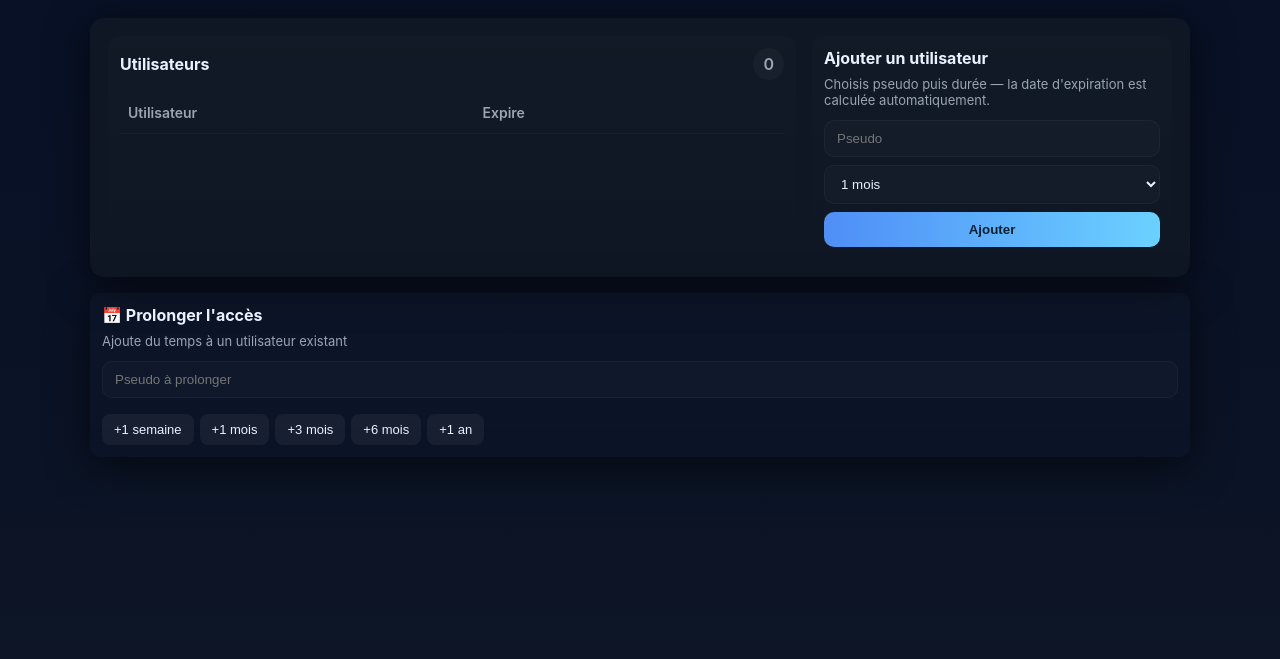
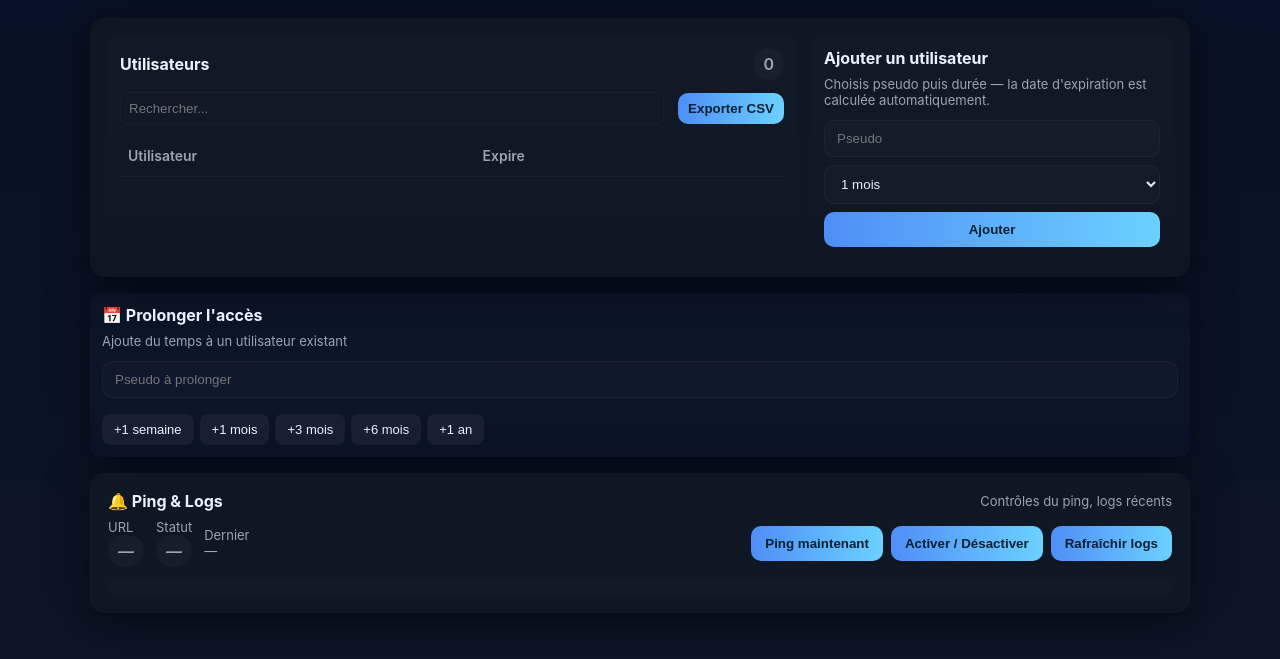
Before and after one commit to cSxrpent/auth-server, a Flask app: template templates/admin.html in a window 1280 px wide. Shown: the part 77-736 px from the top of the page. Run offline with Flask 3, Linux system fonts and the light colour scheme; the template is opened without the code that fills it, so the values that code supplies are empty.

Commit message:
feat(admin): add background ping and admin panel features (logs, manual ping, export)

```diff
--- a/server.py
+++ b/server.py
@@ -3,11 +3,13 @@ import json
 import base64
 import requests
 import time
+import threading
 from datetime import datetime, timedelta
+from collections import deque
 from functools import wraps
 from flask import (
     Flask, request, jsonify, render_template,
-    redirect, url_for, session, send_from_directory
+    redirect, url_for, session, send_from_directory, make_response
 )
 from flask_cors import CORS
 
@@ -275,6 +277,7 @@ def admin_add():
     else:
         users.append({"username": username, "expires": expires})
     save_res = save_users(users)
+    log_event(f"web add: {username} expires {expires}")
     return redirect(url_for("admin"))
 
 @app.route("/admin/delete/<username>", methods=["GET"])
@@ -283,6 +286,7 @@ def admin_delete(username):
     users = load_users()
     users = [u for u in users if u["username"].lower() != username.lower()]
     save_res = save_users(users)
+    log_event(f"web delete: {username}")
     return redirect(url_for("admin"))
 
 # -----------------------
@@ -320,6 +324,7 @@ def api_add():
     else:
         users.append({"username": username, "expires": expires})
     save_res = save_users(users)
+    log_event(f"api_add: {username} expires {expires}")
     return jsonify({"message": "ok", "username": username, "expires": expires, "save_result": save_res}), 200
 
 @app.route("/api/delete", methods=["POST"])
@@ -331,6 +336,7 @@ def api_delete():
         return jsonify({"error": "username missing"}), 400
     users = [u for u in load_users() if u["username"].lower() != username.lower()]
     save_res = save_users(users)
+    log_event(f"api_delete: {username}")
     return jsonify({"message": "deleted", "username": username, "save_result": save_res}), 200
 
 @app.route("/api/extend", methods=["POST"])
@@ -379,6 +385,7 @@ def api_extend():
         save_res = save_users(users)
 
         print(f"✅ Extended '{username}' by {days} days. New expiry: {new_expiry_str}")
+        log_event(f"extended: {username} +{days} days -> {new_expiry_str}")
 
         return jsonify({
             "message": "extended",
@@ -400,6 +407,149 @@ def static_files(path):
     return send_from_directory("static", path)
 
 # -----------------------
+# Background ping to admin (enhanced)
+# -----------------------
+# Configurable via environment variables:
+# - PING_ADMIN_URL (default: http://auth-server-aj8k.onrender.com/admin)
+# - PING_ADMIN_INTERVAL (seconds, default: 300)
+# - PING_ADMIN_ENABLED (1/true to enable, default: 1)
+PING_ADMIN_URL = os.getenv("PING_ADMIN_URL", "http://auth-server-aj8k.onrender.com/admin")
+try:
+    PING_ADMIN_INTERVAL = int(os.getenv("PING_ADMIN_INTERVAL", "300"))
+except Exception:
+    PING_ADMIN_INTERVAL = 300
+PING_ADMIN_ENABLED = os.getenv("PING_ADMIN_ENABLED", "1").lower() in ("1", "true", "yes", "on")
+
+# In-memory logs and ping state (kept for admin panel)
+LOGS = deque(maxlen=500)
+def log_event(msg):
+    ts = datetime.utcnow().strftime("%Y-%m-%d %H:%M:%SZ")
+    entry = f"[{ts}] {msg}"
+    LOGS.appendleft(entry)
+    print(entry)
+
+PING_STATE = {
+    "enabled": PING_ADMIN_ENABLED,
+    "url": PING_ADMIN_URL,
+    "interval": PING_ADMIN_INTERVAL,
+    "last_time": None,
+    "last_code": None,
+    "last_error": None
+}
+
+_ping_stop_event = threading.Event()
+_ping_thread = None
+_ping_lock = threading.Lock()
+
+def _ping_admin_loop(url, interval, stop_event):
+    session = requests.Session()
+    while not stop_event.is_set():
+        try:
+            start = time.time()
+            r = session.get(url, timeout=10)
+            elapsed = time.time() - start
+            PING_STATE["last_time"] = datetime.utcnow().isoformat() + "Z"
+            PING_STATE["last_code"] = r.status_code
+            PING_STATE["last_error"] = None
+            log_event(f"ping -> {url} {r.status_code} ({elapsed:.2f}s)")
+        except Exception as e:
+            PING_STATE["last_time"] = datetime.utcnow().isoformat() + "Z"
+            PING_STATE["last_code"] = None
+            PING_STATE["last_error"] = str(e)
+            log_event(f"ping error -> {e}")
+        # wait but allow early exit
+        stop_event.wait(interval)
+
+def start_ping_thread():
+    global _ping_thread, _ping_stop_event
+    with _ping_lock:
+        if _ping_thread and _ping_thread.is_alive():
+            return False
+        _ping_stop_event = threading.Event()
+        _ping_thread = threading.Thread(target=_ping_admin_loop, args=(PING_ADMIN_URL, PING_ADMIN_INTERVAL, _ping_stop_event), daemon=True)
+        _ping_thread.start()
+        PING_STATE["enabled"] = True
+        log_event(f"Started ping thread: {PING_ADMIN_URL} every {PING_ADMIN_INTERVAL}s")
+        return True
+
+def stop_ping_thread():
+    global _ping_thread, _ping_stop_event
+    with _ping_lock:
+        if _ping_thread and _ping_thread.is_alive():
+            _ping_stop_event.set()
+            _ping_thread.join(timeout=2)
+            _ping_thread = None
+            PING_STATE["enabled"] = False
+            log_event("Stopped ping thread")
+            return True
+        return False
+
+# expose API endpoints for admin
+@app.route("/api/ping", methods=["POST"])
+@login_required
+def api_ping():
+    """Trigger a manual ping to the admin URL"""
+    try:
+        session_req = requests.Session()
+        start = time.time()
+        r = session_req.get(PING_ADMIN_URL, timeout=10)
+        elapsed = time.time() - start
+        PING_STATE["last_time"] = datetime.utcnow().isoformat() + "Z"
+        PING_STATE["last_code"] = r.status_code
+        PING_STATE["last_error"] = None
+        log_event(f"manual ping -> {PING_ADMIN_URL} {r.status_code} ({elapsed:.2f}s)")
+        return jsonify({"ok": True, "status": r.status_code, "elapsed": elapsed}), 200
+    except Exception as e:
+        PING_STATE["last_time"] = datetime.utcnow().isoformat() + "Z"
+        PING_STATE["last_code"] = None
+        PING_STATE["last_error"] = str(e)
+        log_event(f"manual ping error -> {e}")
+        return jsonify({"ok": False, "error": str(e)}), 500
+
+@app.route("/api/ping/status", methods=["GET"])
+@login_required
+def api_ping_status():
+    return jsonify(PING_STATE)
+
+@app.route("/api/ping/toggle", methods=["POST"])
+@login_required
+def api_ping_toggle():
+    body = request.get_json() or {}
+    enabled = body.get("enabled")
+    if enabled is None:
+        return jsonify({"error":"missing 'enabled' parameter"}), 400
+    if enabled:
+        started = start_ping_thread()
+        return jsonify({"ok": started, "enabled": True}), 200
+    else:
+        stopped = stop_ping_thread()
+        return jsonify({"ok": stopped, "enabled": False}), 200
+
+@app.route("/api/logs", methods=["GET"])
+@login_required
+def api_logs():
+    return jsonify(list(LOGS))
+
+@app.route("/api/export", methods=["GET"])
+@login_required
+def api_export():
+    users = load_users()
+    lines = ["username,expires"]
+    for u in users:
+        lines.append(f'{u.get("username","")},{u.get("expires","")}')
+    csv_text = "\n".join(lines)
+    resp = make_response(csv_text)
+    resp.headers["Content-Type"] = "text/csv; charset=utf-8"
+    resp.headers["Content-Disposition"] = f'attachment; filename=users-export-{datetime.utcnow().strftime("%Y%m%dT%H%M%SZ")}.csv'
+    return resp
+
+# start background ping if configured
+if PING_ADMIN_ENABLED:
+    start_ping_thread()
+else:
+    print("ℹ️ ping_admin is disabled (PING_ADMIN_ENABLED not set)")
+
+# -----------------------
 # Run
 # -----------------------
 if __name__ == "__main__":
--- a/templates/admin.html
+++ b/templates/admin.html
@@ -63,6 +63,10 @@
             <div style="font-weight:700">Utilisateurs</div>
             <div class="pill" id="count">0</div>
           </div>
+          <div style="margin-bottom:10px;display:flex;gap:8px;align-items:center">
+            <input id="search" placeholder="Rechercher..." style="flex:1;padding:8px;border-radius:8px;border:1px solid rgba(255,255,255,0.03);background:transparent;color:inherit" />
+            <button class="primary" id="exportBtn" style="padding:8px 10px;margin-left:6px">Exporter CSV</button>
+          </div>
 
           <table id="usersTable">
             <thead>
@@ -110,6 +114,38 @@
         <button onclick="extendUser(365)">+1 an</button>
       </div>
     </div>
+
+    <div class="card fade">
+      <div style="display:flex;justify-content:space-between;align-items:center;margin-bottom:8px">
+        <div style="font-weight:700">🔔 Ping & Logs</div>
+        <div class="small muted">Contrôles du ping, logs récents</div>
+      </div>
+
+      <div style="display:flex;gap:12px;align-items:center;margin-bottom:12px;flex-wrap:wrap">
+        <div>
+          <div class="small muted">URL</div>
+          <div class="pill" id="pingUrl">—</div>
+        </div>
+        <div>
+          <div class="small muted">Statut</div>
+          <div id="pingStatus" class="pill">—</div>
+        </div>
+        <div>
+          <div class="small muted">Dernier</div>
+          <div id="pingLast" class="small">—</div>
+        </div>
+        <div style="margin-left:auto;display:flex;gap:8px">
+          <button class="primary" id="manualPing">Ping maintenant</button>
+          <button class="primary" id="togglePing">Activer / Désactiver</button>
+          <button class="primary" id="refreshLogs">Rafraîchir logs</button>
+        </div>
+      </div>
+
+      <div style="max-height:200px;overflow:auto;background:rgba(255,255,255,0.01);padding:8px;border-radius:8px">
+        <pre id="logs" style="white-space:pre-wrap;margin:0;font-size:13px;color:var(--muted)"></pre>
+      </div>
+    </div>
+
   </div>
 
   <div id="toast" style="display:none" class="toast">Message</div>
@@ -119,10 +155,89 @@
       list: '/api/users',
       add: '/api/add',
       del: '/api/delete',
-      extend: '/api/extend'
+      extend: '/api/extend',
+      ping: '/api/ping',
+      pingStatus: '/api/ping/status',
+      logs: '/api/logs',
+      export: '/api/export'
     };
 
     function toast(msg, t=2500){
+      const el = document.getElementById('toast');
+      el.textContent = msg;
+      el.style.display = 'block';
+      clearTimeout(window._toastTimeout);
+      window._toastTimeout = setTimeout(()=> el.style.display='none', t);
+    }
+
+    async function fetchPingStatus(){
+      try{
+        const res = await fetch(api.pingStatus, {credentials:'same-origin'});
+        if(!res.ok) return;
+        const s = await res.json();
+        document.getElementById('pingUrl').textContent = s.url || '—';
+        document.getElementById('pingStatus').textContent = s.enabled ? 'Activé' : 'Désactivé';
+        document.getElementById('pingLast').textContent = s.last_time ? `${s.last_time} ${s.last_code?('→ '+s.last_code):''}` : '—';
+      }catch(e){ console.warn(e) }
+    }
+
+    async function manualPing(){
+      try{
+        const res = await fetch(api.ping, {method:'POST', credentials:'same-origin'});
+        const j = await res.json().catch(()=>({}));
+        if(res.ok){ toast(`Ping ok ${j.status}`); } else { toast('Ping failed: '+(j.error||res.status)); }
+        await fetchPingStatus();
+        fetchLogs();
+      }catch(e){ toast('Ping error'); }
+    }
+
+    async function togglePingHandler(){
+      try{
+        const sres = await fetch(api.pingStatus, {credentials:'same-origin'});
+        const s = await sres.json();
+        const enable = !s.enabled;
+        const res = await fetch('/api/ping/toggle', {
+          method:'POST',
+          headers:{'Content-Type':'application/json'},
+          credentials:'same-origin',
+          body: JSON.stringify({enabled: enable})
+        });
+        const j = await res.json().catch(()=>({}));
+        if(res.ok){ toast('OK'); } else { toast('Erreur: '+(j.error||res.status)); }
+        await fetchPingStatus();
+        fetchLogs();
+      }catch(e){ toast('Erreur'); }
+    }
+
+    async function fetchLogs(){
+      try{
+        const res = await fetch(api.logs, {credentials:'same-origin'});
+        if(!res.ok) return;
+        const list = await res.json();
+        document.getElementById('logs').textContent = list.join('\n');
+      }catch(e){ console.warn(e) }
+    }
+
+    // export button
+    document.getElementById('exportBtn').onclick = ()=> { window.location = api.export };
+
+    document.getElementById('manualPing').onclick = manualPing;
+    document.getElementById('togglePing').onclick = togglePingHandler;
+    document.getElementById('refreshLogs').onclick = fetchLogs;
+
+    // simple search/filter
+    document.getElementById('search').oninput = function(){
+      const q = this.value.toLowerCase().trim();
+      document.querySelectorAll('#usersTable tbody tr').forEach(tr => {
+        const uname = tr.querySelector('td strong')?.textContent?.toLowerCase() || '';
+        tr.style.display = uname.includes(q) ? '' : 'none';
+      });
+    }
+
+    // initial load
+    fetchUsers();
+    fetchPingStatus();
+    fetchLogs();
       const el = document.getElementById('toast');
       el.textContent = msg;
       el.style.display = 'block';
```
